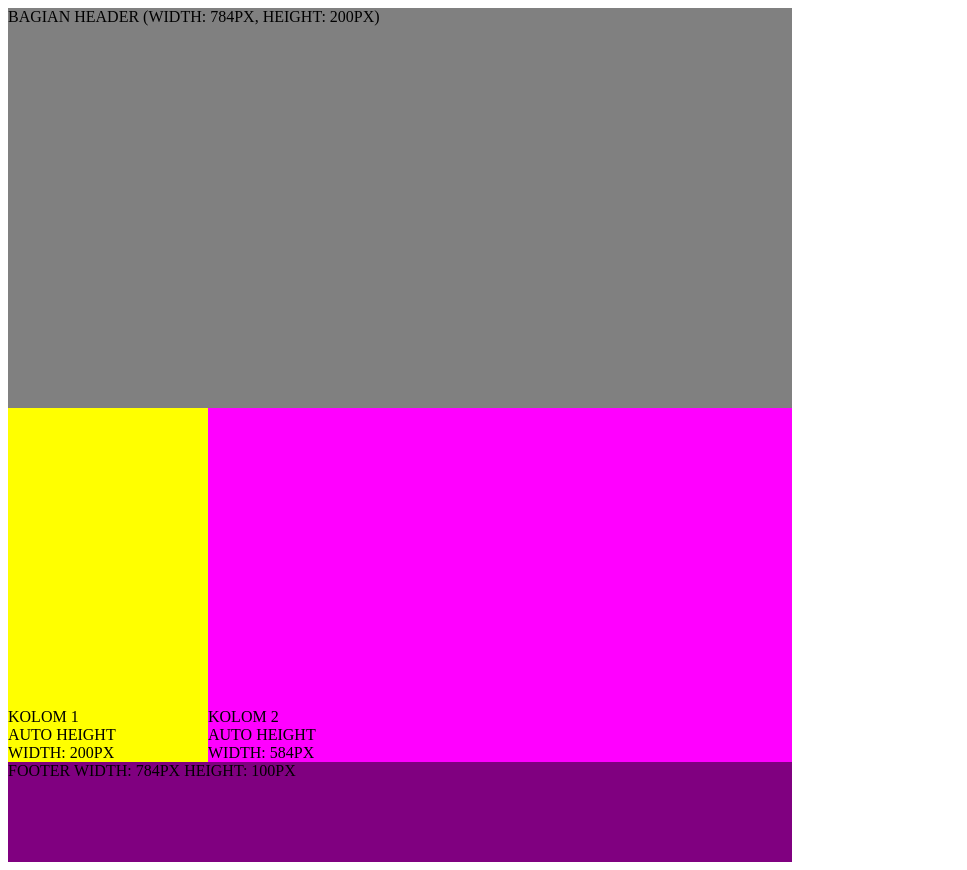
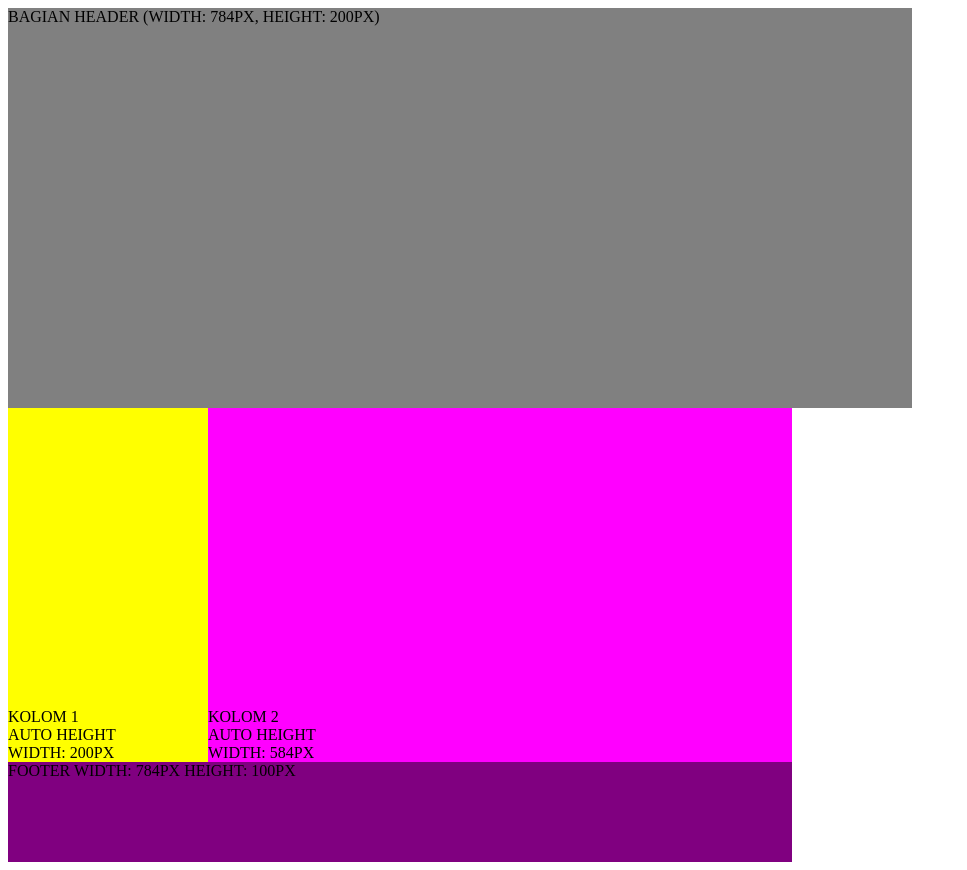
Before and after one commit to mapaditya/praktikum-rpl-4, a plain HTML site: page about.html in a window 1280 px wide. Shown: the whole page, without its empty margins (0-967 px from the left). Drawn offline with Linux system fonts and the light colour scheme.

Commit message:
perbaiki konflik

```diff
--- a/about.html
+++ b/about.html
@@ -7,7 +7,7 @@
 
 		<style>
         .header {
-            width: 784px;
+            width: 904px;
             height: 400px;
             background-color: gray;
         }
```
Also changed, not shown: contact.html (+1 -1 lines).
